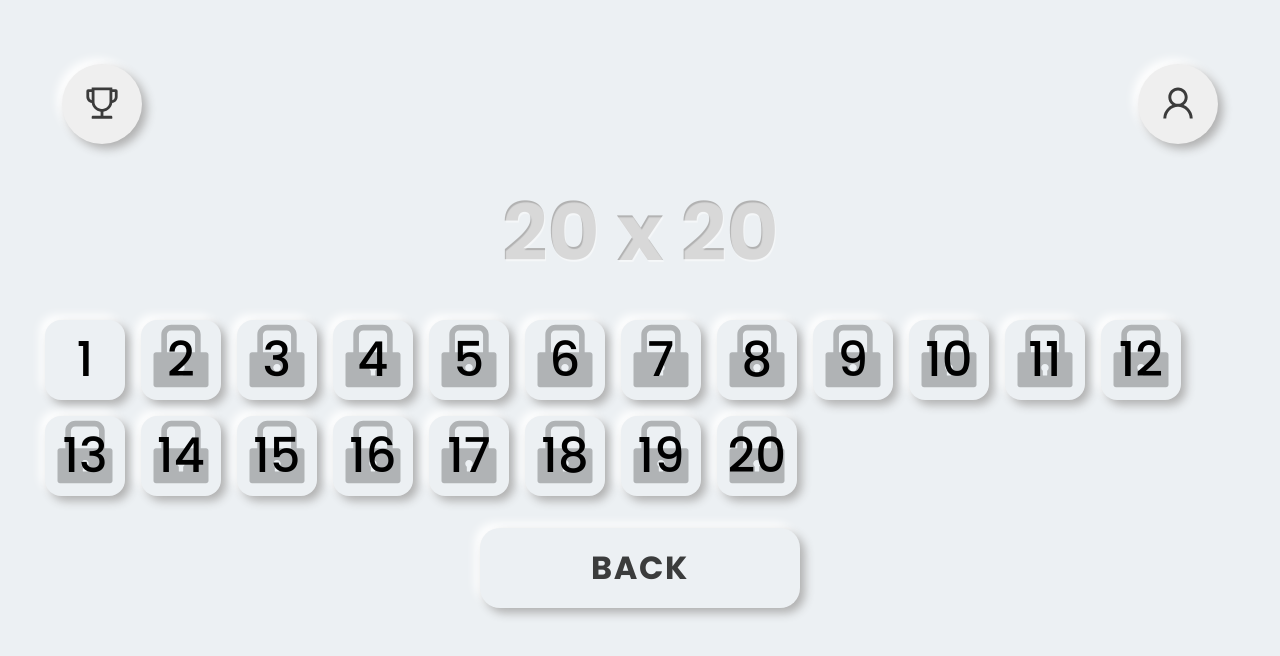
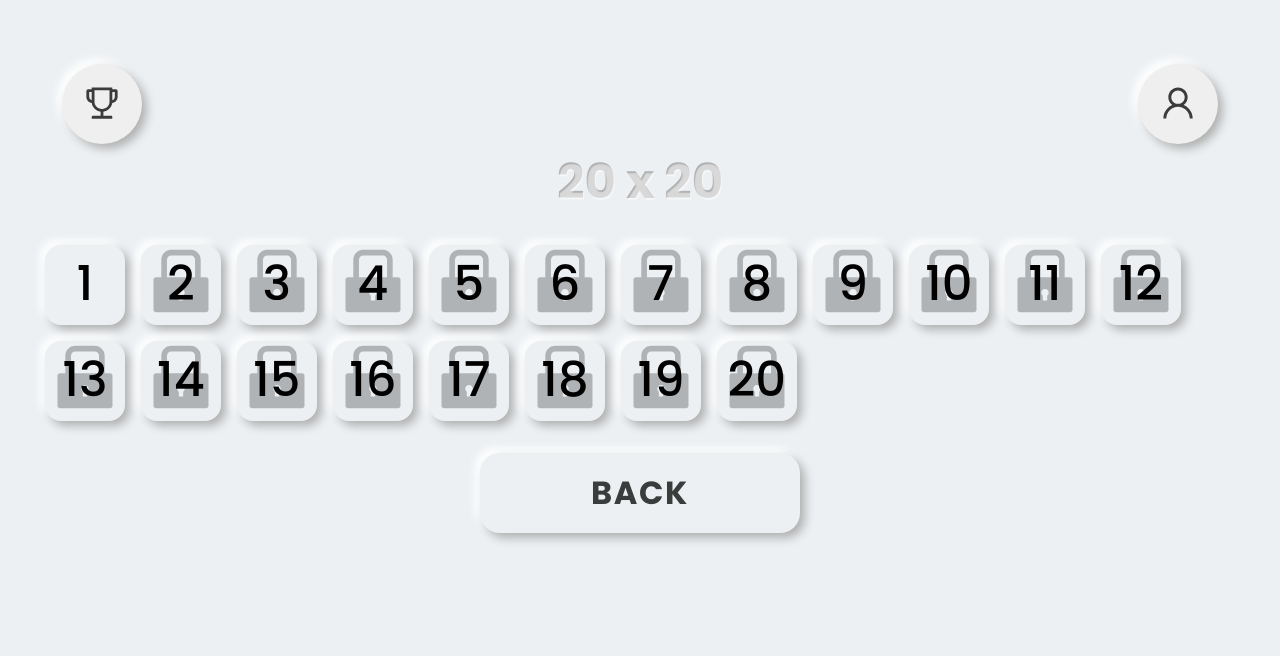
Before and after one commit to Marian-Janolek/nonograms, a React (Create React App) app in the folder frontend/: page /selectGame/hard in a window 1280 px wide. Shown: the top 656 px of the page. Built offline with nearby package versions, Linux system fonts and the light colour scheme; a web font is replaced by a local one.

Commit message:
add board

```diff
--- a/frontend/src/components/BottonBar.tsx
+++ b/frontend/src/components/BottonBar.tsx
@@ -9,7 +9,7 @@ interface IconI {
 }
 
 const BottonBar: React.FC = () => {
-  const [buttonState, setButtonState] = useState<string>('0');
+  const [buttonState, setButtonState] = useState('0');
 
   const handleClick = (icon: IconI) => {
     if (!icon.state) return;
@@ -38,7 +38,7 @@ const BottonBar: React.FC = () => {
 
 const Wrapper = styled.div`
   position: fixed;
-  bottom: 2%;
+  bottom: 5%;
   left: 0;
   width: 100%;
 
--- a/frontend/src/components/Button.tsx
+++ b/frontend/src/components/Button.tsx
@@ -1,7 +1,6 @@
 import React from 'react';
 import styled from 'styled-components';
 import { Link } from 'react-router-dom';
-import { IconType } from 'react-icons/lib';
 
 interface TextI {
   text: string;
--- /dev/null
+++ b/frontend/src/components/Cell.tsx
@@ -0,0 +1,40 @@
+import React, { useState } from 'react';
+import styled from 'styled-components';
+import { FaTimes } from 'react-icons/fa';
+
+const Cell: React.FC = () => {
+  const [clicked, setClicked] = useState('0');
+
+  return (
+    <Wrapper>
+      <div className={`${clicked === '1' ? 'black-bg' : 'white-bg'}`}>
+        {clicked === 'X' && (
+          <span>
+            <FaTimes />
+          </span>
+        )}
+      </div>
+    </Wrapper>
+  );
+};
+
+const Wrapper = styled.div`
+  width: 2rem;
+  height: 2rem;
+  border: 1px solid black;
+  .black-bg {
+    background-color: black;
+    height: 100%;
+    width: 100%;
+  }
+  .white-bg {
+    background-color: white;
+    height: 100%;
+    width: 100%;
+  }
+  span svg {
+    font-size: 5rem;
+  }
+`;
+
+export default Cell;
--- /dev/null
+++ b/frontend/src/components/GridBoard.tsx
@@ -0,0 +1,20 @@
+import React from 'react';
+import styled from 'styled-components';
+import { Cell } from '.';
+
+const GridBoard: React.FC = () => {
+  return (
+    <Wrapper>
+      {[...Array(100)].map((x, i) => (
+        <Cell key={i} />
+      ))}
+    </Wrapper>
+  );
+};
+
+const Wrapper = styled.div`
+  display: grid;
+  grid-template-columns: repeat(10, 1fr);
+`;
+
+export default GridBoard;
--- /dev/null
+++ b/frontend/src/components/HorizontalHints.tsx
@@ -0,0 +1,86 @@
+import React from 'react';
+import styled from 'styled-components';
+
+const HorizontalHints: React.FC = () => {
+  return (
+    <Wrapper>
+      <div className="hints">
+        <span>1</span>
+        <span>1</span>
+        <span>3</span>
+        <span>3</span>
+      </div>
+      <div className="hints">
+        <span>1</span>
+        <span>2</span>
+        <span>1</span>
+        <span>1</span>
+      </div>
+      <div className="hints">
+        <span>5</span>
+        <span>1</span>
+        <span>1</span>
+        <span>1</span>
+      </div>
+      <div className="hints">
+        <span>5</span>
+        <span>1</span>
+        <span>1</span>
+        <span>1</span>
+      </div>
+      <div className="hints">
+        <span>1</span>
+        <span>5</span>
+        <span>5</span>
+      </div>
+      <div className="hints">
+        <span>1</span>
+        <span>4</span>
+        <span>4</span>
+      </div>
+      <div className="hints">
+        <span>1</span>
+        <span>2</span>
+        <span>1</span>
+        <span>1</span>
+      </div>
+      <div className="hints">
+        <span>1</span>
+        <span>3</span>
+        <span>3</span>
+      </div>
+      <div className="hints">
+        <span>3</span>
+        <span>2</span>
+        <span>2</span>
+      </div>
+      <div className="hints">
+        <span>2</span>
+        <span>2</span>
+        <span>3</span>
+        <span>1</span>
+      </div>
+    </Wrapper>
+  );
+};
+
+const Wrapper = styled.div`
+  display: flex;
+  gap: 1.25rem;
+  width: 100%;
+  padding-left: 0.6rem;
+  padding-bottom: 0.5rem;
+
+  .hints {
+    display: flex;
+    flex-direction: column;
+    align-items: center;
+    justify-content: flex-end;
+    span {
+      font-size: 1.2rem;
+      color: #fff;
+    }
+  }
+`;
+
+export default HorizontalHints;
--- /dev/null
+++ b/frontend/src/components/Preview.tsx
@@ -0,0 +1,12 @@
+import React from 'react';
+import styled from 'styled-components';
+
+const Preview: React.FC = () => {
+  return <Wrapper></Wrapper>;
+};
+
+const Wrapper = styled.div`
+  width: 100%;
+`;
+
+export default Preview;
--- /dev/null
+++ b/frontend/src/components/VerticalHints.tsx
@@ -0,0 +1,90 @@
+import React from 'react';
+import styled from 'styled-components';
+
+const VerticalHints: React.FC = () => {
+  return (
+    <Wrapper>
+      <div className="hints">
+        <span>1 </span>
+        <span>2 </span>
+        <span>4 </span>
+        <span>4 </span>
+      </div>
+      <div className="hints">
+        <span>2 </span>
+        <span>2 </span>
+        <span>2 </span>
+      </div>
+      <div className="hints">
+        <span>4 </span>
+        <span>1 </span>
+        <span>2 </span>
+        <span>2 </span>
+      </div>
+      <div className="hints">
+        <span>2 </span>
+        <span>1 </span>
+        <span>1 </span>
+        <span>1 </span>
+      </div>
+      <div className="hints">
+        <span>2 </span>
+        <span>1 </span>
+        <span>1 </span>
+        <span>1 </span>
+      </div>
+      <div className="hints">
+        <span>2 </span>
+        <span>1 </span>
+        <span>1 </span>
+        <span>1 </span>
+      </div>
+      <div className="hints">
+        <span>1 </span>
+        <span>4 </span>
+        <span>1 </span>
+        <span>1 </span>
+      </div>
+      <div className="hints">
+        <span>1 </span>
+        <span>2 </span>
+        <span>2 </span>
+        <span>2 </span>
+      </div>
+      <div className="hints">
+        <span>1 </span>
+        <span>2 </span>
+        <span>1 </span>
+        <span>1 </span>
+      </div>
+      <div className="hints">
+        <span>7 </span>
+        <span>1 </span>
+        <span>1 </span>
+      </div>
+    </Wrapper>
+  );
+};
+
+const Wrapper = styled.div`
+  display: flex;
+  width: 100%;
+  flex-direction: column;
+  padding-left: 0.4rem;
+  padding-right: 1rem;
+  gap: 0.09rem;
+
+  .hints {
+    display: flex;
+    flex-direction: row;
+    align-items: center;
+    justify-content: flex-end;
+    gap: 0.6rem;
+    span {
+      font-size: 1.2rem;
+      color: #fff;
+    }
+  }
+`;
+
+export default VerticalHints;
--- a/frontend/src/index.css
+++ b/frontend/src/index.css
@@ -85,3 +85,13 @@ button {
   padding-bottom: 4rem;
   height: 100vh;
 }
+
+.heading {
+  font-size: 3rem;
+  font-weight: var(--font-bold);
+  background: #b1b1b1;
+  -webkit-background-clip: text;
+  background-clip: text;
+  color: transparent;
+  text-shadow: rgba(255, 255, 255, 0.5) 1px 2px 1px;
+}
--- a/frontend/src/pages/DifficultyMenu.tsx
+++ b/frontend/src/pages/DifficultyMenu.tsx
@@ -42,17 +42,6 @@ const DifficultyMenu: React.FC<DifficultyMenuI> = ({ heading }) => {
 };
 
 const Wrapper = styled.main`
-  .heading {
-    margin-top: 1.5rem;
-    font-size: 5rem;
-    font-weight: var(--font-bold);
-    background: #b1b1b1;
-    -webkit-background-clip: text;
-    background-clip: text;
-    color: transparent;
-    text-shadow: rgba(255, 255, 255, 0.5) 1px 2px 1px;
-  }
-
   .cards {
     display: flex;
     align-items: center;
--- a/frontend/src/pages/LevelPage.tsx
+++ b/frontend/src/pages/LevelPage.tsx
@@ -1,11 +1,39 @@
 import React from 'react';
 import styled from 'styled-components';
-import { BottonBar } from '../components';
+import {
+  BottonBar,
+  Button,
+  Cell,
+  GridBoard,
+  HorizontalHints,
+  Preview,
+  VerticalHints,
+} from '../components';
+import { BsArrowLeft } from 'react-icons/bs';
 
 const LevelPage: React.FC = () => {
   return (
-    <Wrapper>
-      <div className="bottonBar">
+    <Wrapper className="wrapper">
+      <div className="heading">Level 1</div>
+      <div className="board">
+        <div className="preview">
+          <Preview />
+        </div>
+        <div className="hor-hints">
+          <HorizontalHints />
+        </div>
+        <div className="ver-hints">
+          <VerticalHints />
+        </div>
+        <div className="game">
+          <GridBoard />
+        </div>
+      </div>
+      <div className="flex">
+        <Button text="solve" path="/" />
+        <Button text="back" path="/selectGame/easy" icon={<BsArrowLeft />} />
+      </div>
+      <div>
         <BottonBar />
       </div>
     </Wrapper>
@@ -15,9 +43,35 @@ const LevelPage: React.FC = () => {
 const Wrapper = styled.div`
   position: relative;
 
-  .bottonBar {
-    position: fixed;
-    bottom: 0;
+  .board {
+    display: grid;
+    border-left: 2px solid black;
+    border-top: 2px solid black;
+
+    .preview {
+      grid-column: 1 / span 3;
+      grid-row: 1 / span 3;
+    }
+    .hor-hints {
+      background-color: #000;
+      grid-column: 3 / span 5;
+      grid-row: 1 / span 3;
+    }
+    .game {
+      grid-column: 3 / span 5;
+      grid-row: 3 / span 5;
+    }
+    .ver-hints {
+      background-color: #000;
+      grid-column: 1 / span 3;
+      grid-row: 3 / span 5;
+    }
+  }
+  .flex {
+    display: flex;
+    flex-direction: column;
+    gap: 2rem;
+    margin-top: 2rem;
   }
 `;
 
```
Also changed, not shown: frontend/src/components/index.ts (+10 -0 lines).
